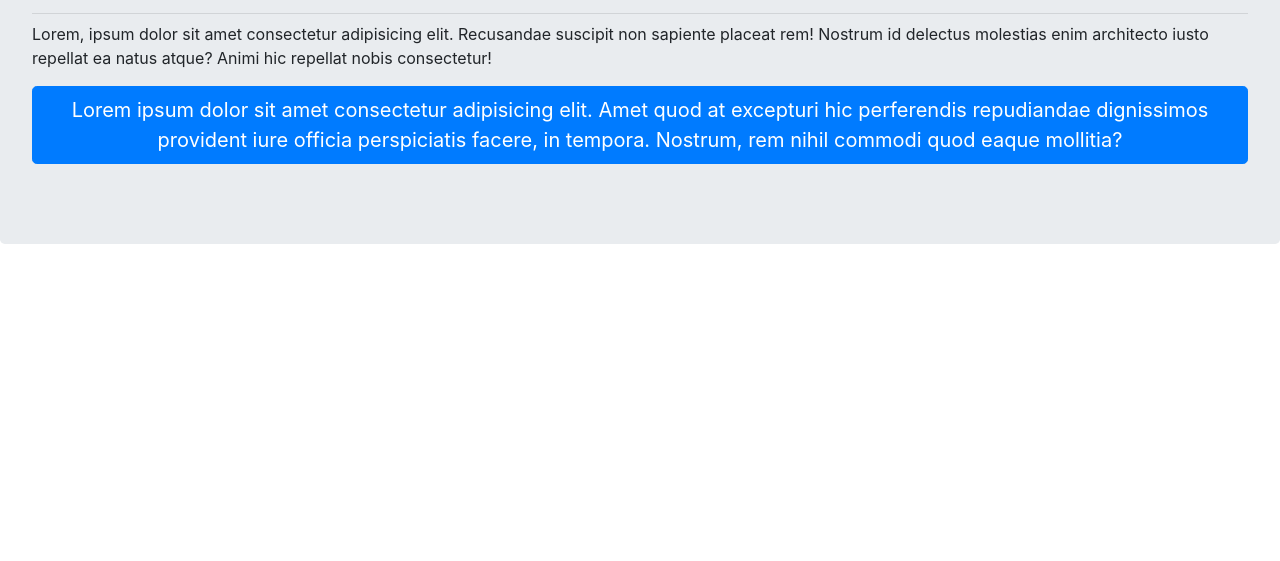
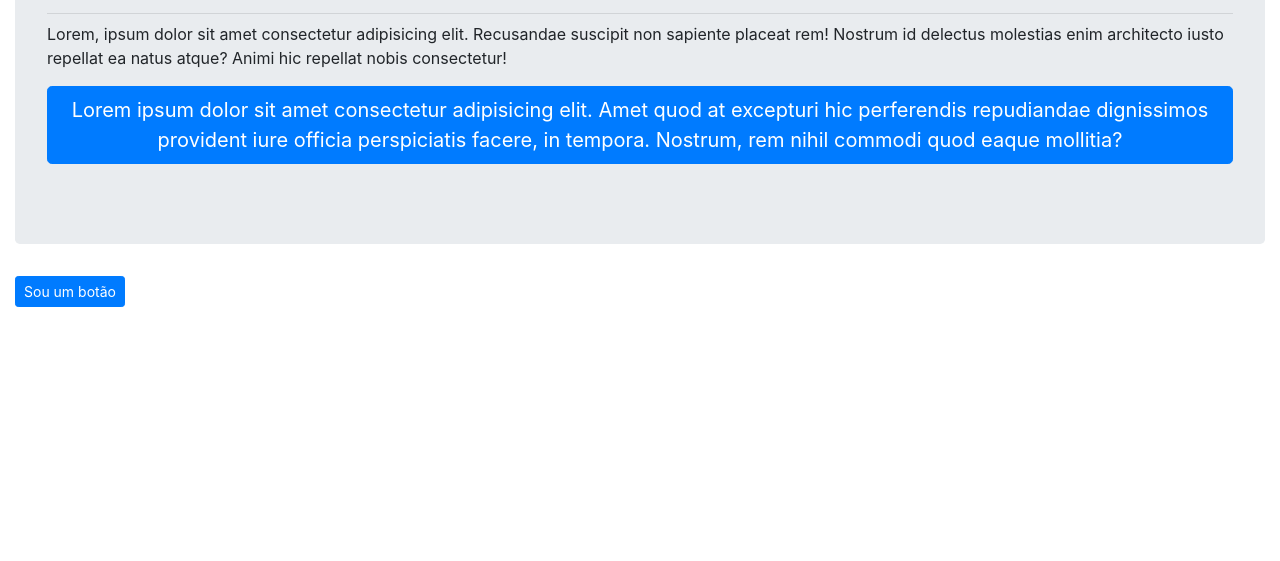
Before and after one commit to RodolfoAmandioDias/ideall-git, a plain HTML site: page index.html in a window 1280 px wide. Shown: the part 239-800 px from the top of the page. Drawn offline with nearby package versions, Linux system fonts and the light colour scheme.

Commit message:
Ajustes de layout

```diff
--- a/index.html
+++ b/index.html
@@ -18,6 +18,7 @@
     />
   </head>
   <body>
+    <div class="container-fluid">
       <div class="row mt-5">
         <div class="col-12">
           <div class="jumbotron">
@@ -25,10 +26,10 @@
             <p class="lead">Subtitulo</p>
             <hr class="my-2" />
             <p>
-            Lorem, ipsum dolor sit amet consectetur adipisicing elit. Recusandae
-            suscipit non sapiente placeat rem! Nostrum id delectus molestias
-            enim architecto iusto repellat ea natus atque? Animi hic repellat
-            nobis consectetur!
+              Lorem, ipsum dolor sit amet consectetur adipisicing elit.
+              Recusandae suscipit non sapiente placeat rem! Nostrum id delectus
+              molestias enim architecto iusto repellat ea natus atque? Animi hic
+              repellat nobis consectetur!
             </p>
             <p class="lead">
               <a
@@ -41,6 +42,14 @@
                 rem nihil commodi quod eaque mollitia?</a
               >
             </p>
+          </div>
+        </div>
+      </div>
+      <div class="row">
+        <div class="col-4">
+          <button type="button" class="btn btn-primary btn-sm">
+            Sou um botão
+          </button>
         </div>
       </div>
     </div>
```
Lines whose indentation alone changed are shown as unchanged.
